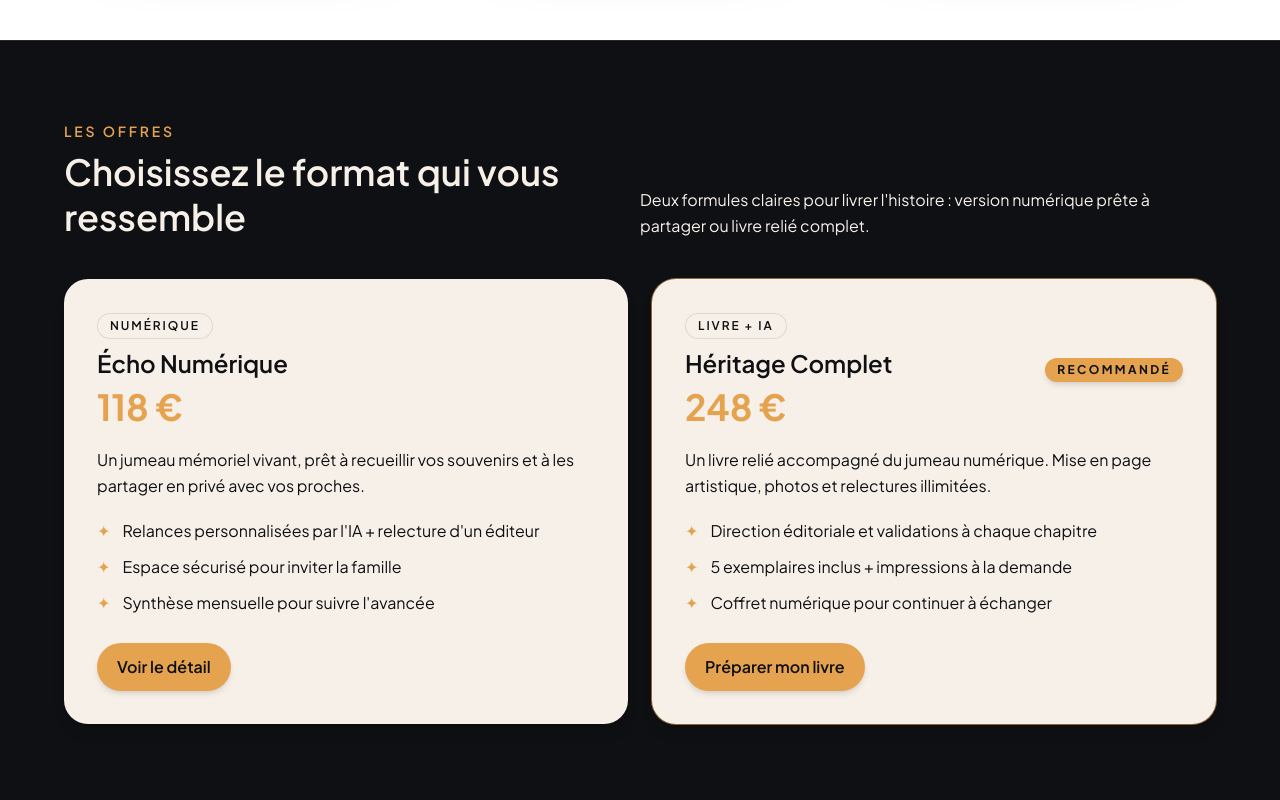
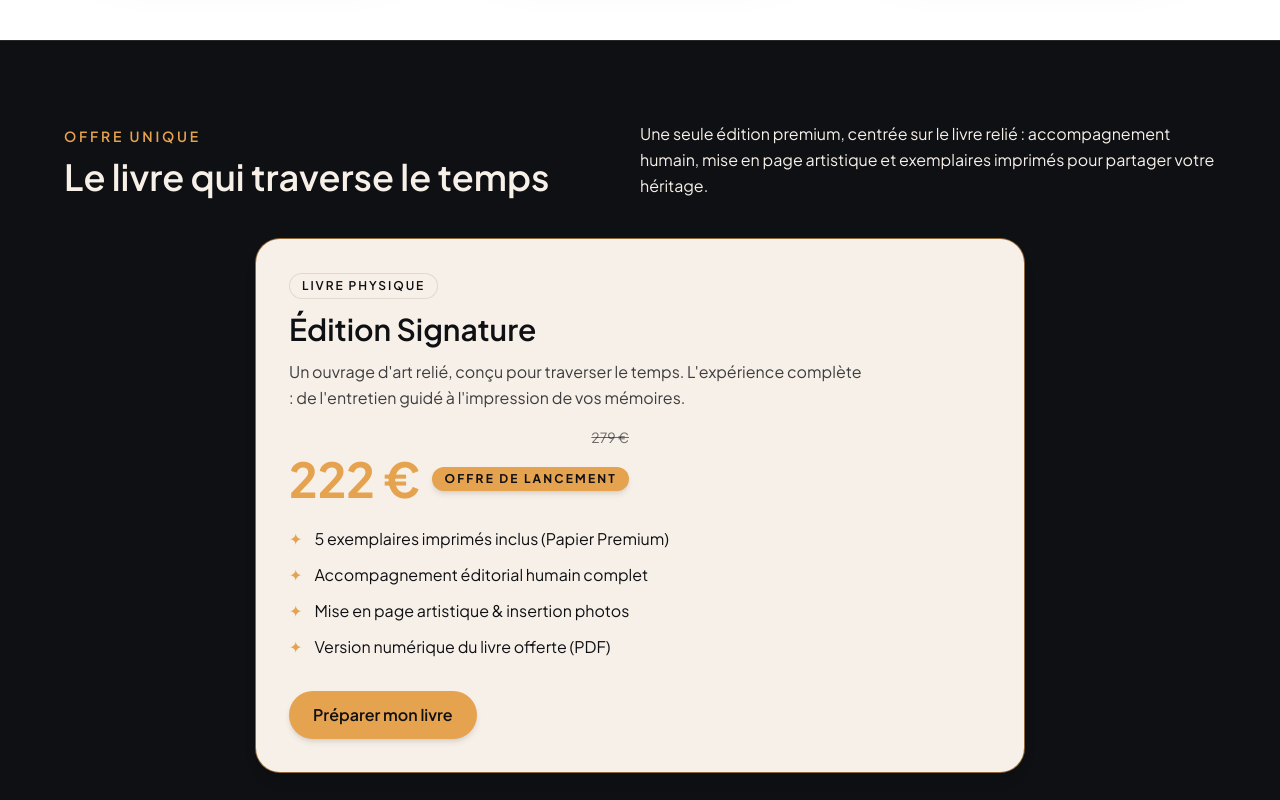
Before and after one commit to solalchetrit/loomina, a Next.js app: page / in a window 1280 px wide. Shown: the part 1540-2340 px from the top of the page. Built offline with nearby package versions, Linux system fonts and the light colour scheme.

Commit message:
Refine offer section to single signature edition

```diff
--- a/components/OfferPreview.tsx
+++ b/components/OfferPreview.tsx
@@ -1,36 +1,21 @@
 import Link from "next/link";
 
-const offers = [
-  {
-    title: "Écho Numérique",
-    price: "118 €",
+const offer = {
+  title: "Édition Signature",
+  price: "222 €",
+  originalPrice: "279 €",
   description:
-      "Un jumeau mémoriel vivant, prêt à recueillir vos souvenirs et à les partager en privé avec vos proches.",
+    "Un ouvrage d'art relié, conçu pour traverser le temps. L'expérience complète : de l'entretien guidé à l'impression de vos mémoires.",
   highlights: [
-      "Relances personnalisées par l'IA + relecture d'un éditeur",
-      "Espace sécurisé pour inviter la famille",
-      "Synthèse mensuelle pour suivre l'avancée",
-    ],
-    cta: "Voir le détail",
-    href: "/offres",
-    badge: "Numérique",
-  },
-  {
-    title: "Héritage Complet",
-    price: "248 €",
-    description:
-      "Un livre relié accompagné du jumeau numérique. Mise en page artistique, photos et relectures illimitées.",
-    highlights: [
-      "Direction éditoriale et validations à chaque chapitre",
-      "5 exemplaires inclus + impressions à la demande",
-      "Coffret numérique pour continuer à échanger",
+    "5 exemplaires imprimés inclus (Papier Premium)",
+    "Accompagnement éditorial humain complet",
+    "Mise en page artistique & insertion photos",
+    "Version numérique du livre offerte (PDF)",
   ],
   cta: "Préparer mon livre",
   href: "/offres",
-    badge: "Livre + IA",
-    featured: true,
-  },
-];
+  badge: "Livre Physique",
+};
 
 export default function OfferPreview() {
   return (
@@ -41,38 +26,35 @@ export default function OfferPreview() {
       <div className="max-w-6xl mx-auto space-y-10">
         <div className="flex flex-col md:flex-row md:items-end md:justify-between gap-4">
           <div>
-            <p className="text-sm uppercase tracking-[0.2em] text-[var(--loomina-gold)] font-semibold">Les offres</p>
-            <h2 className="text-3xl md:text-4xl font-semibold leading-tight mt-2">Choisissez le format qui vous ressemble</h2>
+            <p className="text-sm uppercase tracking-[0.2em] text-[var(--loomina-gold)] font-semibold">Offre unique</p>
+            <h2 className="text-3xl md:text-4xl font-semibold leading-tight mt-2">Le livre qui traverse le temps</h2>
           </div>
           <p className="text-[var(--loomina-gray-light)] max-w-xl leading-relaxed">
-            Deux formules claires pour livrer l'histoire : version numérique prête à partager ou livre relié complet.
+            Une seule édition premium, centrée sur le livre relié : accompagnement humain, mise en page artistique et
+            exemplaires imprimés pour partager votre héritage.
           </p>
         </div>
 
-        <div className="grid grid-cols-1 md:grid-cols-2 gap-6">
-          {offers.map((offer) => (
-            <div
-              key={offer.title}
-              className={`relative overflow-hidden rounded-3xl border border-[var(--loomina-gray-light)]/30 bg-[var(--loomina-gray-light)] p-8 flex flex-col gap-5 shadow-lg transition-transform duration-300 hover:-translate-y-1 ${
-                offer.featured ? "ring-1 ring-[var(--loomina-gold)]/60" : ""
-              }`}
-            >
-              <div className="relative flex items-center justify-between gap-3">
-                <div className="space-y-2">
+        <div className="max-w-3xl mx-auto">
+          <div className="relative overflow-hidden rounded-3xl border border-[var(--loomina-gray-light)]/30 bg-[var(--loomina-gray-light)] p-8 flex flex-col gap-6 shadow-lg ring-1 ring-[var(--loomina-gold)]/60">
+            <div className="relative flex flex-wrap items-center justify-between gap-4">
+              <div className="space-y-3">
                 <div className="inline-flex items-center gap-2 px-3 py-1 rounded-full bg-[var(--loomina-gray-light)] border border-[var(--loomina-black)]/10 text-xs uppercase tracking-[0.16em] text-[var(--loomina-black)] font-semibold">
                   {offer.badge}
                 </div>
-                  <h3 className="text-2xl font-semibold text-[var(--loomina-black)]">{offer.title}</h3>
-                  <p className="text-4xl font-bold text-[var(--loomina-gold)]">{offer.price}</p>
+                <h3 className="text-3xl font-semibold text-[var(--loomina-black)]">{offer.title}</h3>
+                <p className="text-[var(--loomina-black)]/80 max-w-xl leading-relaxed">{offer.description}</p>
               </div>
-                {offer.featured && (
-                  <span className="relative inline-flex items-center px-3 py-1 text-xs font-bold uppercase tracking-[0.2em] rounded-full bg-[var(--loomina-gold)] text-[var(--loomina-black)] shadow-md">
-                    Recommandé
+              <div className="flex flex-col items-end gap-2 text-right">
+                <span className="text-sm text-[var(--loomina-black)]/60 line-through">{offer.originalPrice}</span>
+                <div className="flex items-center gap-3">
+                  <p className="text-5xl font-bold text-[var(--loomina-gold)]">{offer.price}</p>
+                  <span className="inline-flex items-center px-3 py-1 text-xs font-bold uppercase tracking-[0.18em] rounded-full bg-[var(--loomina-gold)] text-[var(--loomina-black)] shadow-md">
+                    Offre de lancement
                   </span>
-                )}
                 </div>
-
-              <p className="relative text-[var(--loomina-black)] leading-relaxed">{offer.description}</p>
+              </div>
+            </div>
 
             <ul className="relative space-y-3 text-[var(--loomina-black)]">
               {offer.highlights.map((highlight) => (
@@ -86,13 +68,12 @@ export default function OfferPreview() {
             <div className="relative pt-2">
               <Link
                 href={offer.href}
-                  className="inline-flex items-center justify-center px-5 py-3 rounded-full bg-[var(--loomina-gold)] text-[var(--loomina-black)] font-semibold hover:brightness-110 transition-shadow shadow-md"
+                className="inline-flex items-center justify-center px-6 py-3 rounded-full bg-[var(--loomina-gold)] text-[var(--loomina-black)] font-semibold hover:brightness-110 transition-shadow shadow-md"
               >
                 {offer.cta}
               </Link>
             </div>
           </div>
-          ))}
         </div>
       </div>
     </section>
```
Lines whose indentation alone changed are shown as unchanged.
